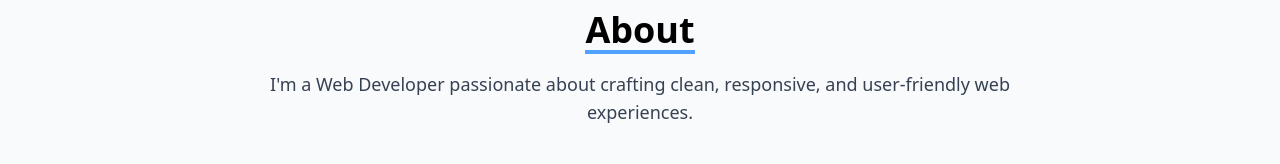
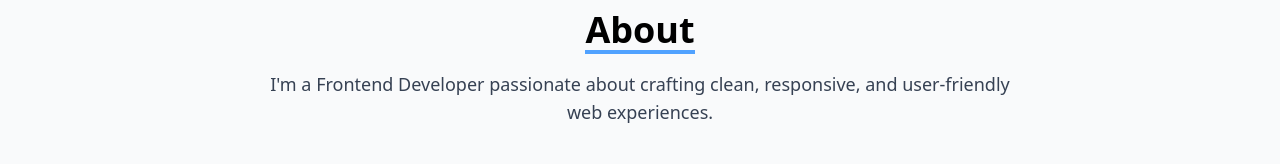
Before and after one commit to Shivanshu9335/Portfolio, a React (Vite) app: page /about in a window 1280 px wide. Shown: the part 138-302 px from the top of the page. Built offline with nearby package versions, Linux system fonts and the light colour scheme.

Commit message:
Changes to frontend

```diff
--- a/src/pages/About.jsx
+++ b/src/pages/About.jsx
@@ -29,7 +29,7 @@ const About = () => {
           About
         </h1>
         <p className="mt-4 text-lg text-gray-700">
-          I'm a Web Developer passionate about crafting clean, responsive, and
+          I'm a Frontend Developer passionate about crafting clean, responsive, and
           user-friendly web experiences.
         </p>
       </div>
```
